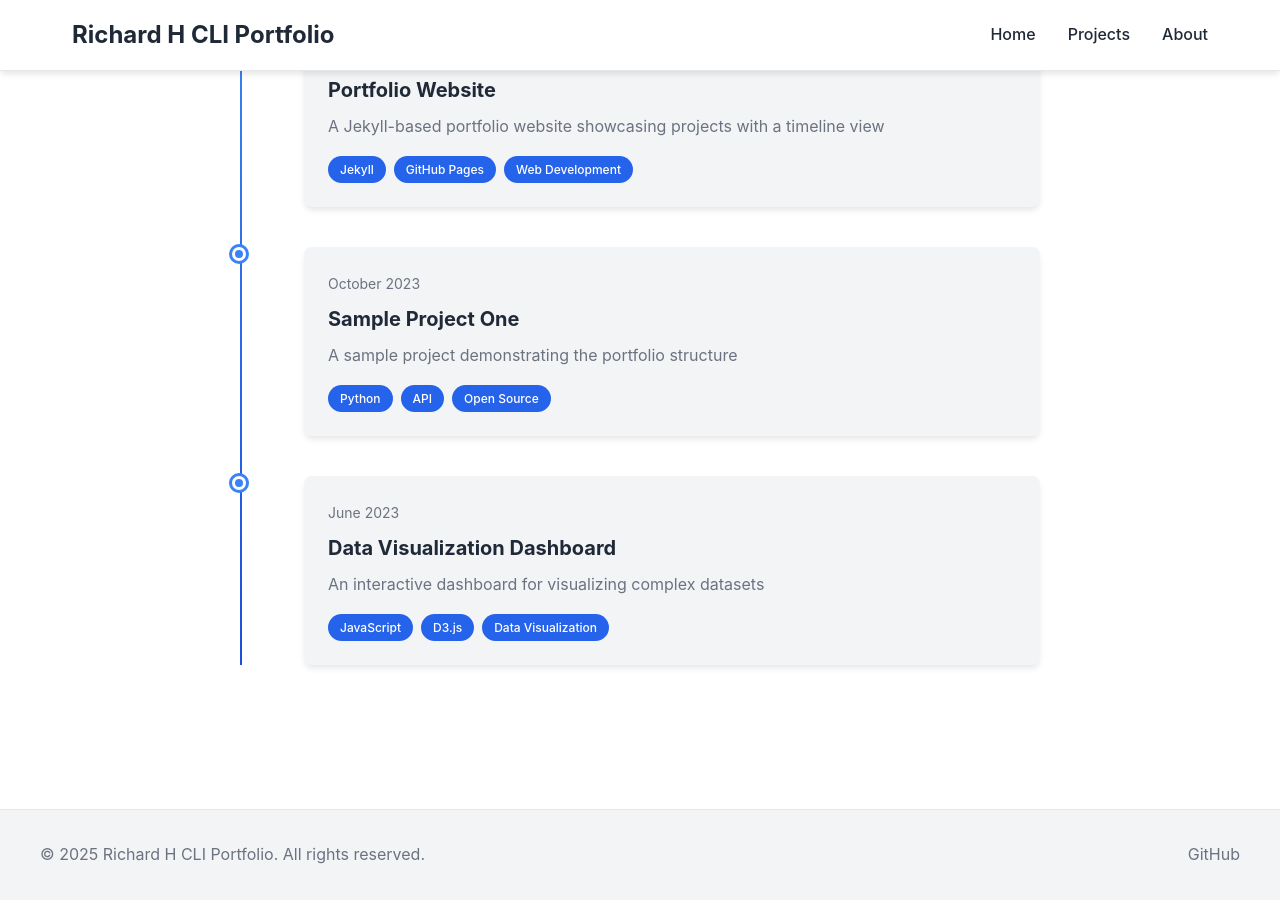
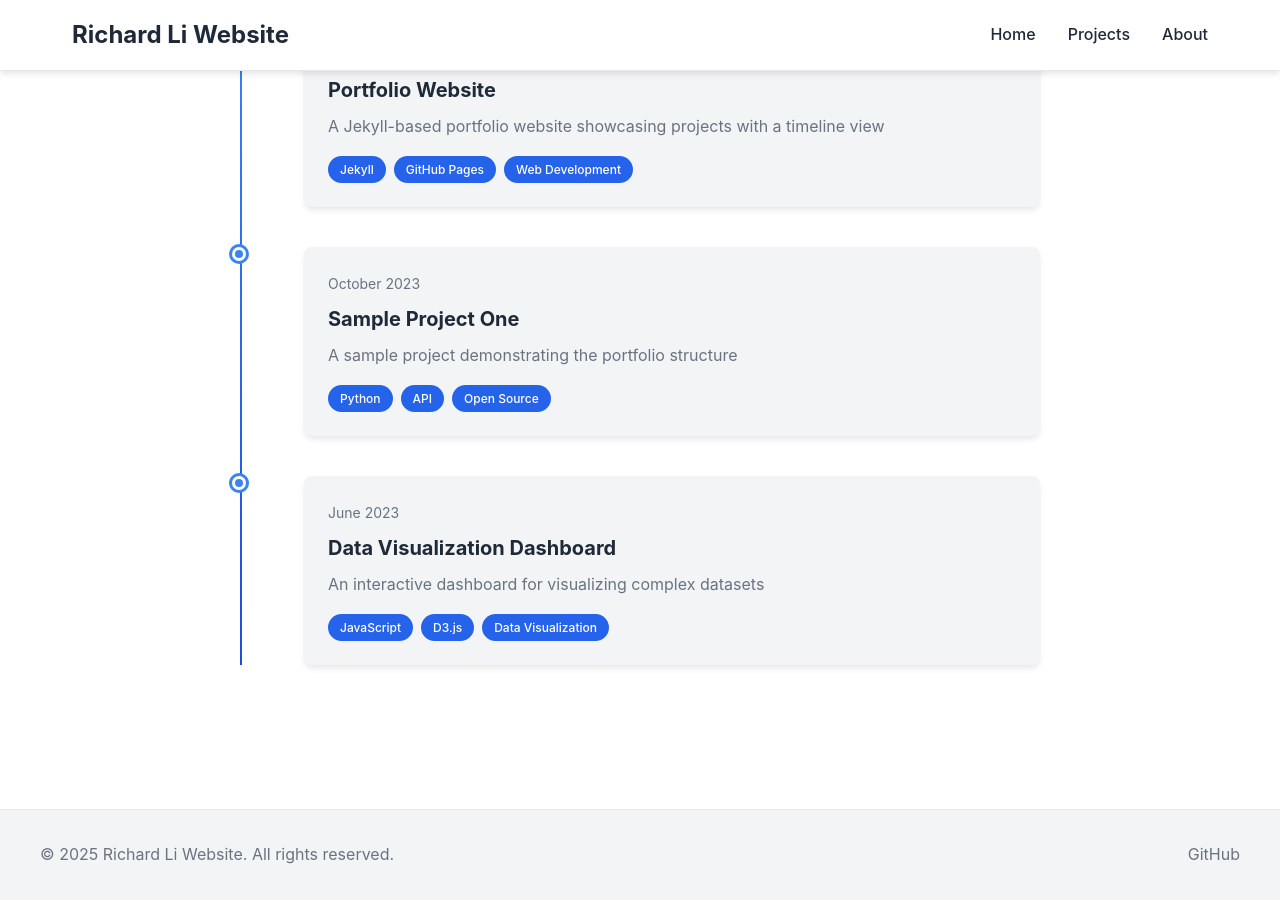
Before and after one commit to richardhcli/richardhcli.github.io, a Jekyll site: the page built from index.md, in a window 1280 px wide and 900 px high, scrolled down 536 px. Built offline with Jekyll 4.4.1, drawn with Linux system fonts in a browser that asks for light colours.

Commit message:
Update site title and author in config file

```diff
--- a/_config.yml
+++ b/_config.yml
@@ -1,9 +1,9 @@
 # Site settings
-title: Richard H CLI Portfolio
+title: Richard Li Website
 description: A portfolio showcasing various projects
 baseurl: ""
 url: "https://richardhcli.github.io"
-author: Richard H CLI
+author: Richard Li
 
 # Build settings
 markdown: kramdown
```
